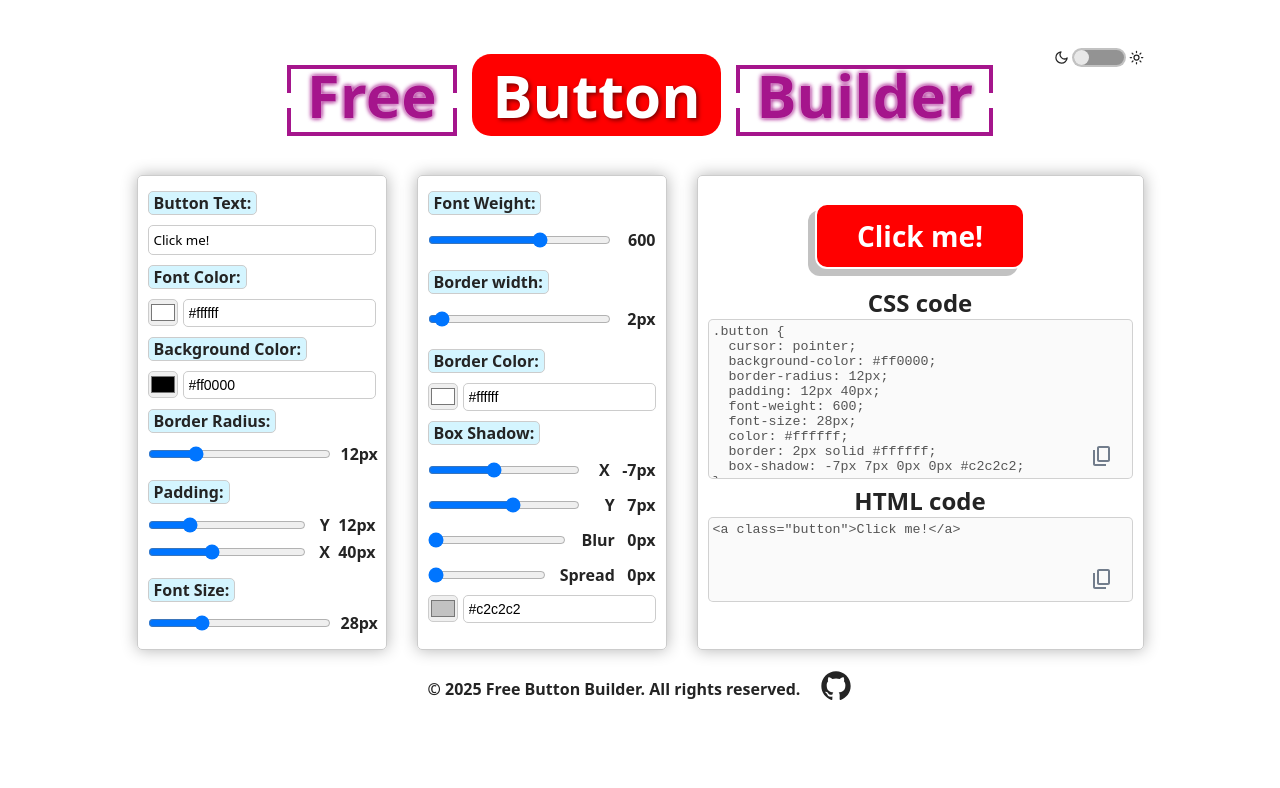
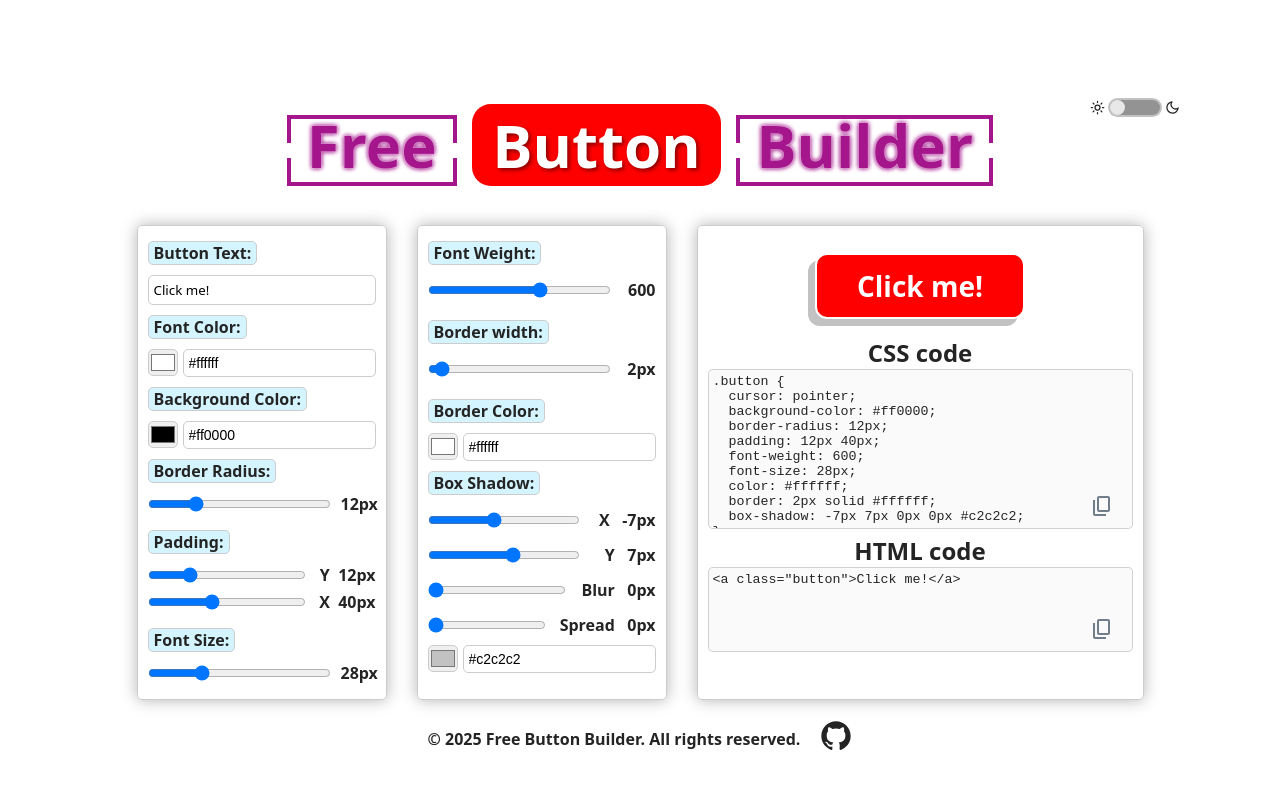
Before and after one commit to J-C-S-V/button-builder, a React (Vite) app: page / in a window 1280 px wide. Shown: the top 788 px of the page. Built offline with nearby package versions, Linux system fonts and the light colour scheme.

Commit message:
Update css variables

```diff
--- a/src/App.css
+++ b/src/App.css
@@ -4,6 +4,10 @@
   font-weight: 600;
   font-size: 1.6rem;
   color: var(--color-text-black);
+  height: 100dvh;
+  padding: 10rem;
+  font-family: var(--font-system-ui);
+  background-color: var(--color-background-white);
 }
 
 .theme-button {
@@ -21,7 +25,7 @@
   border-radius: 10px;
   cursor: pointer;
   background-color: #939393;
-  box-shadow: 0px 0px 0px 2px #c2c2c2;
+  box-shadow: 0px 0px 0px 2px var(--color-background-gray);
 }
 
 .theme-button__icon-circle {
@@ -34,7 +38,7 @@
 }
 
 .right {
-  left: 10px;
+  right: 0;
 }
 
 .theme-button__moon,
@@ -91,6 +95,7 @@
 
 .workbench {
   display: flex;
+  justify-content: center;
   gap: 3rem;
   width: 100%;
 }
@@ -231,7 +236,7 @@ input[type="color"] {
   padding: 0 0.5rem;
   border-radius: 5px;
   width: fit-content;
-  background-color: var(--color-cyan-light);
+  background-color: var(--color-background-cyan-light);
   margin: 0.5rem 0;
 }
 
@@ -294,3 +299,9 @@ input[type="color"] {
 .workbench__box-shadow-spread-span {
   width: 100px;
 }
+
+@media screen and (min-width: 1366px) {
+  .app {
+    height: auto;
+  }
+}
--- a/src/App.tsx
+++ b/src/App.tsx
@@ -1,4 +1,4 @@
-import { useContext, useEffect } from "react";
+import { useContext } from "react";
 import ThemeContext from "./context/ThemeContext";
 import { WorkBench } from "./components/WorkBench";
 import { Footer } from "./components/Footer";
@@ -8,26 +8,14 @@ import "./App.css";
 function App() {
   const { theme, handleClickTheme } = useContext(ThemeContext);
 
-  useEffect(() => {
-    if (theme === "dark") {
-      document.body.classList.add("dark-theme");
-    } else {
-      document.body.classList.remove("dark-theme");
-    }
-  }, [theme]);
-
   return (
-    <main className={`app ${theme}`}>
+    <main data-theme={theme} className={`app ${theme}`}>
       <ul className="theme-button">
         <li className="theme-button__moon">
-          <MoonIcon />
+          <SunIcon />
         </li>
         <li onClick={handleClickTheme} className="theme-button__icon">
-          <div
-            className={`theme-button__icon-bg ${
-              theme === "dark" ? "right" : ""
-            }`}
-          >
+          <div className="theme-button__icon-bg">
             <div
               className={`theme-button__icon-circle ${
                 theme === "dark" ? "right" : ""
@@ -36,7 +24,7 @@ function App() {
           </div>
         </li>
         <li className="theme-button__sun">
-          <SunIcon />
+          <MoonIcon />
         </li>
       </ul>
       <h1 className="app__title">
--- a/src/context/ThemeContext.tsx
+++ b/src/context/ThemeContext.tsx
@@ -9,13 +9,10 @@ interface ThemeProviderProps {
 
 const ThemeProvider: React.FC<ThemeProviderProps> = ({ children }) => {
   const [theme, setTheme] = useState("light");
-
+  const right = "right";
   const handleClickTheme = () => {
     setTheme((prevTheme) => (prevTheme === "light" ? "dark" : "light"));
   };
-
-  const right = "right";
-
   const data = { right, theme, handleClickTheme };
 
   return <ThemeContext.Provider value={data}>{children}</ThemeContext.Provider>;
--- a/src/index.css
+++ b/src/index.css
@@ -11,30 +11,37 @@ html {
 }
 
 :root {
-  --color-background-red: #ff0000;
-  --color-violet: #410445;
+  /* TEXT COLOR */
   --color-purple: #a5158c;
-  --color-cyan-light: #60daff45;
-  --color-pink: #ff2df1;
-  --color-yellow: #f6dc43;
+  --color-background-cyan-light: #60daff45;
   --color-text-black: #242424;
   --color-text-white: #fff;
+
+  /* BACKGROUND COLOR */
+  --color-background-red: #ff0000;
+  --color-background-white: #fff;
+  --color-background-gray: #c2c2c2;
+  --color-background-dark: #292929;
+
+  /* FONNT FAMILY*/
   --font-system-ui: system-ui, Avenir, Helvetica, Arial, sans-serif;
-
-  --color-background-dark: #292929;
 }
 
-body.dark-theme {
-  --color-text-white: #292929;
-}
+[data-theme="dark"] {
+  /* TEXT COLOR */
+  --color-purple: #a5158c;
+  --color-text-black: #fff;
+  --color-text-white: #fff;
 
-body {
-  height: 100dvh;
-  font-family: var(--font-system-ui);
-  display: flex;
-  justify-content: center;
-  align-items: center;
-  background-color: var(--color-text-white);
+  /* BACKGROUND COLOR */
+  --color-background-red: #ff0000;
+  --color-background-white: #292929;
+  --color-background-gray: #c2c2c2;
+  --color-background-dark: #292929;
+  --color-background-cyan-light: #006483;
+
+  /* FONNT FAMILY*/
+  --font-system-ui: system-ui, Avenir, Helvetica, Arial, sans-serif;
 }
 
 .dark {
@@ -45,6 +52,7 @@ textarea {
   resize: none;
   border-radius: 5px;
   padding: 4px;
+  color: var(--color-text-black);
 }
 
 li {
@@ -53,7 +61,7 @@ li {
 
 @media screen and (max-width: 1440px) {
   body {
-    height: auto;
-    padding: 5rem;
+    /* height: auto; */
+    /* padding: 5rem; */
   }
 }
```
